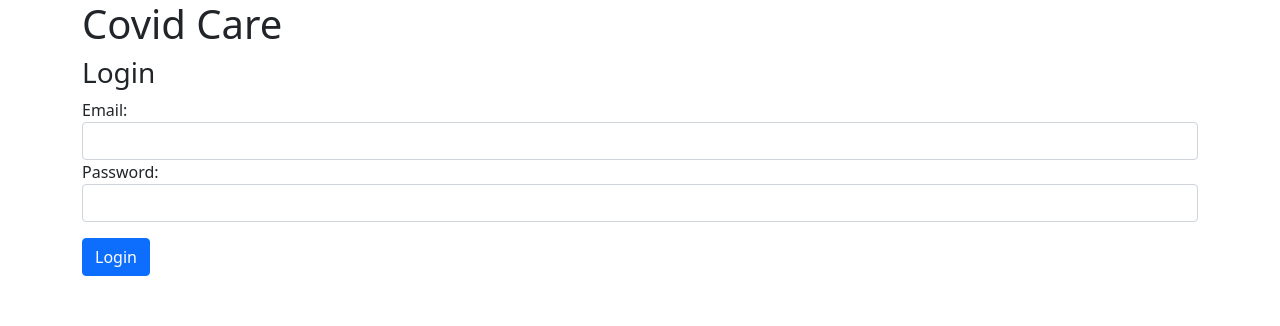
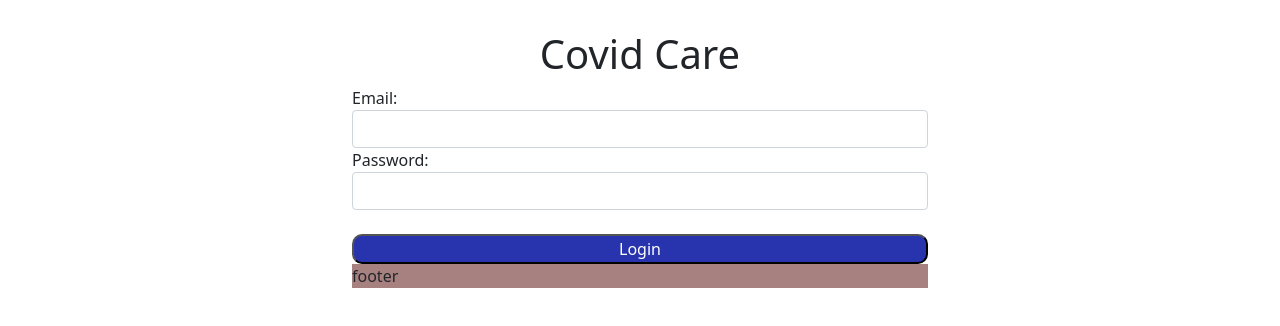
Before and after one commit to Steve-Johnstone/Covid-Care, a React (Create React App) app: page /volunteers/login in a window 1280 px wide. Shown: the top 326 px of the page. Built offline with nearby package versions, Linux system fonts and the light colour scheme.

Commit message:
adds footer for login page and mpdifies log in button

```diff
--- /dev/null
+++ b/src/components/volunteer-login-footer.component.js
@@ -0,0 +1,11 @@
+
+
+function LoginFooter() {
+    return (
+        <div style={{backgroundColor: "#A78080", width: '100%', height: '30%'}}>
+            <p>footer</p>
+        </div>
+    )
+}
+
+export default LoginFooter
--- a/src/components/volunteer-login.component.js
+++ b/src/components/volunteer-login.component.js
@@ -50,7 +50,6 @@ export default class LoginPage extends Component {
   render() {
     return (
       <div>
-        <h3>Login</h3>
         <form onSubmit={this.onSubmit}>
           <div className="form-group">
             <label>Email: </label>
@@ -72,11 +71,12 @@ export default class LoginPage extends Component {
               onChange={this.onChangePassword}
             />
           </div>
-          <div className="form-group">
-            <input
+          <div>
+          <br/>
+            <input style={{backgroundColor: '#2734AD', width: '100%'}}
               type="submit"
               value="Login"
-              className="btn btn-primary mt-3"
+              className="primaryButton"
             />
           </div>
         </form>
--- a/src/pages/volunteers-login.jsx
+++ b/src/pages/volunteers-login.jsx
@@ -1,11 +1,15 @@
 import React from "react";
 import LoginPage from '../components/volunteer-login.component';
+import LoginFooter from "../components/volunteer-login-footer.component";
 
 const VolunteersLogin = () => {
     return (
-        <div className="container">
-            <h1>Covid Care</h1>
-            <LoginPage />
+        <div style={{maxWidth: '600px'}} className="container">
+            <div className="flex">
+            <h1 >Covid Care</h1>
+            </div>
+            <LoginPage className="flex"/>
+            <LoginFooter />
         </div>
     )
 }
```
